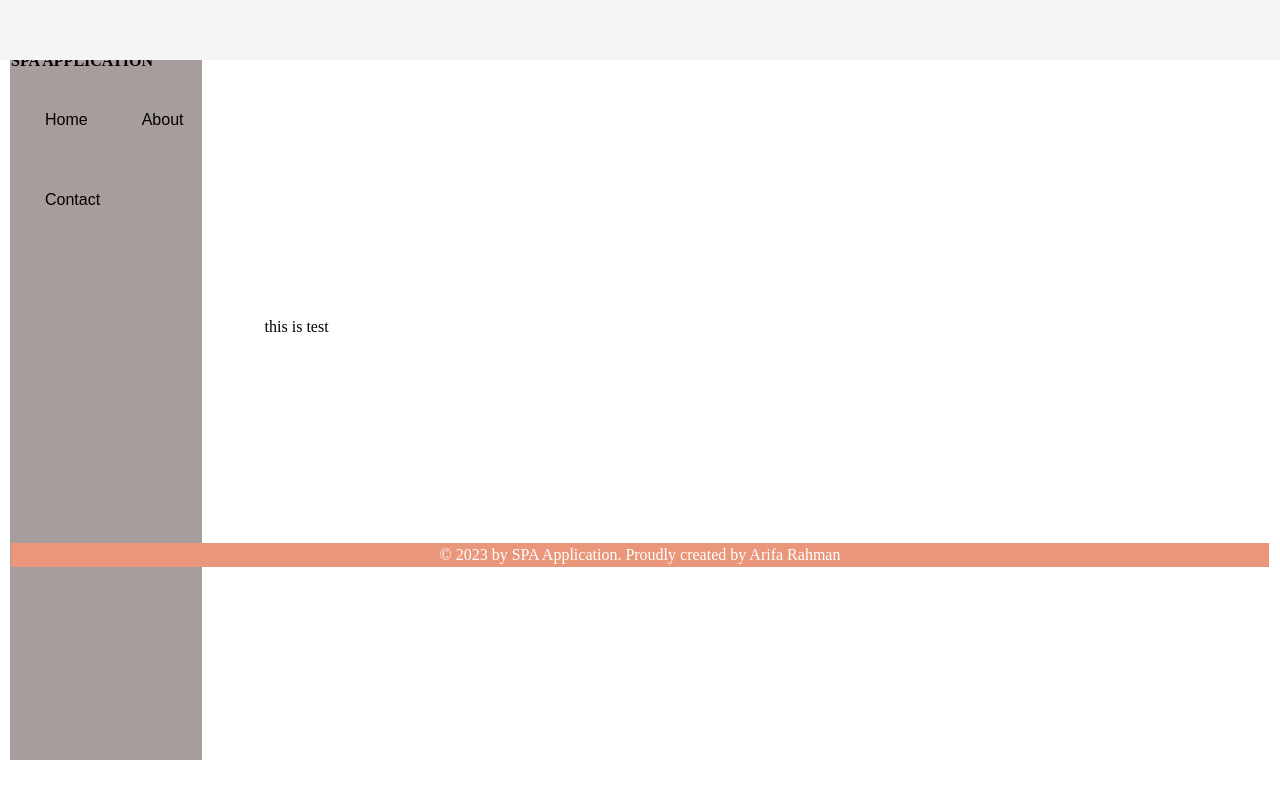
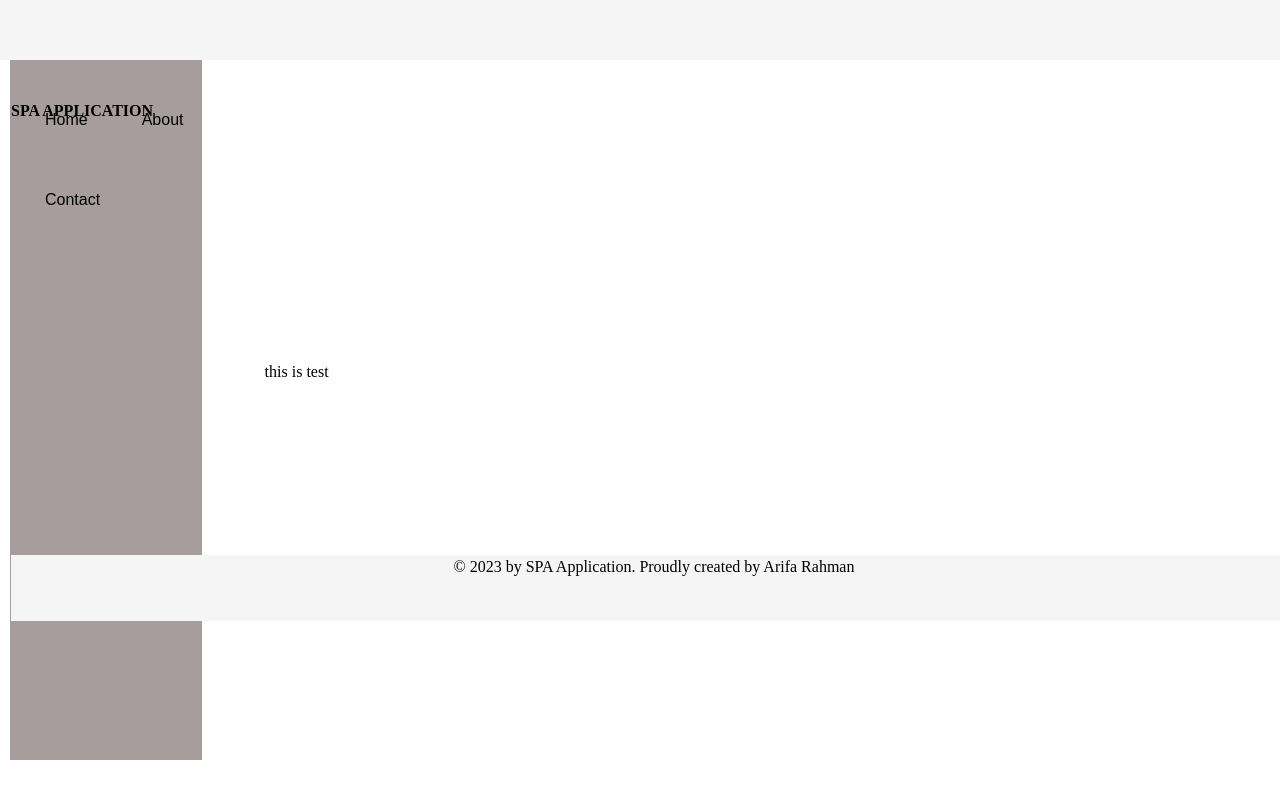
Before and after one commit to arifa-bd/spa_app, a PHP site: page /spa_app/ in a window 1280 px wide. Run offline with PHP 8.4, Linux system fonts and the light colour scheme.

Commit message:
last modified footer

```diff
--- a/assets/css/style.css
+++ b/assets/css/style.css
@@ -44,6 +44,10 @@ a:hover {
 footer {
   text-align: center;
   padding: 3px;
-  background-color: DarkSalmon;
-  color: white;
+  height:60px;
+  background-color:whitesmoke;
+  color: black;
+  position: fixed;
+  width: 100%;
+
 }
--- a/views/main.php
+++ b/views/main.php
@@ -14,7 +14,7 @@
 <table border="0" width="100%" height="600px">
 
 <tr>
-    <td colspan="2" height="100 px">
+    <td colspan="2" height="200 px">
     <h4 class="logo">SPA APPLICATION</h4>
     </td>
 </tr>
```
